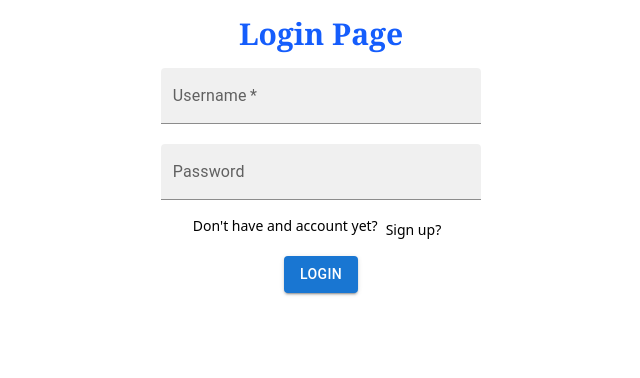
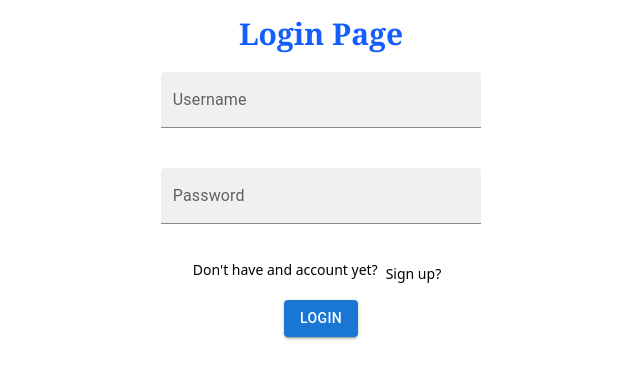
Before and after one commit to Bibekl-lamichhane/Ecommerce001, a Next.js app in the folder my-app/: page /login in a window 1280 px wide. Shown: the top 378 px of the page, without its empty margins (319-959 px from the left). Built offline with nearby package versions, Linux system fonts and the light colour scheme.

Commit message:
login form validation done

```diff
--- a/my-app/src/app/login/page.js
+++ b/my-app/src/app/login/page.js
@@ -3,7 +3,19 @@ import * as React from 'react';
 import Box from '@mui/material/Box';
 import TextField from '@mui/material/TextField';
 import Link from 'next/link';
-import { Button } from '@mui/material';
+import { Button } from '@mui/material'
+ import * as Yup from 'yup';
+import { Field, Form, Formik } from 'formik';
+const SignupSchema = Yup.object().shape({
+   username: Yup.string()
+     .min(2, 'Too Short!')
+     .max(50, 'Too Long!')
+     .required('Required'),
+   password: Yup.string()
+     .min(2, 'Too Short!')
+     .max(50, 'Too Long!')
+     .required('Required'),
+ });
 const Page = () => {
   return (
     <div className='flex flex-col items-center justify-center min-h-screenspace-y-4 my-40  border-blue-400 rounded-3xl'>
@@ -12,33 +24,51 @@ const Page = () => {
           Login Page
         </p>
       </div>
-
+       <Formik
+       initialValues={{
+         username: '',
+         password: '',
+       }}
+       validationSchema={SignupSchema}
+       onSubmit={values => {
+         // same shape as initial values
+         console.log(values);
+       }}
+     >
+       {({ errors, touched }) => (
+    <Form method='POST'>
       <Box
-        component="form"
         sx={{ '& .MuiTextField-root': { m: 1, width: '35ch' } }}
         noValidate
         autoComplete="off"
         className='flex flex-col items-center space-y-4 rounded-3xl'
       >
-        <TextField
-          required
+        <Field
+          as={TextField}
           id="filled-required"
           label="Username"
           variant="filled"
+          name="username"
         />
-        <TextField
+        <div className='text-sm text-red-400'>{errors.username}</div>
+        <Field
+          as={TextField}
           id="filled-password-input"
           label="Password"
           type="password"
           autoComplete="current-password"
           variant="filled"
+          name="password"
         />
+      <div className='text-sm text-red-400'>{errors.password}</div>
         <div className='text-sm flex '><p>Don't have and account yet?</p><Link href="/register"><p className='mx-2'>Sign up?</p></Link></div>
-        <Button variant="contained" href="#" >
+        <Button variant="contained" type='submit' >
   Login
 </Button>
       </Box>
-
+    </Form>
+       )}
+    </Formik>
     </div>
   );
 }
--- a/my-app/src/app/register/page.js
+++ b/my-app/src/app/register/page.js
@@ -29,9 +29,9 @@ const Page = () => {
       </div>
       <Formik
         initialValues={{
-          email: "bibek@gmail.com",
-          username: "bibek",
-          password: "1234",
+          email: "",
+          username: "",
+          password: "",
         }}
         validationSchema={SignupSchema}
         onSubmit={(values) => {
@@ -48,12 +48,12 @@ const Page = () => {
               <Field
                 as={TextField} name="email" label="Email" type="text" variant="filled"
                   />
-              {errors.email && touched.email ? <div>{errors.email}</div> : null}
+              {errors.email && touched.email ? <div className="text-red-500 text-sm">{errors.email}</div> : null}
               <Field
                 as={TextField} name="username" label="Username" type="text" variant="filled"
                />
               {errors.username && touched.username ? (
-                <div>{errors.username}</div>
+                <div className="text-red-500 text-sm">{errors.username}</div>
               ) : null}
               <Field
                 as={TextField}
@@ -63,8 +63,9 @@ const Page = () => {
 
               />
               {errors.password && touched.password ? (
-                <div>{errors.password}</div>
+                <div className="text-red-500 text-sm">{errors.password}</div>
               ) : null}
+
               <div className="text-sm flex ">
                 <p>Already have and account yet?</p>
                 <Link href="/login">
```
